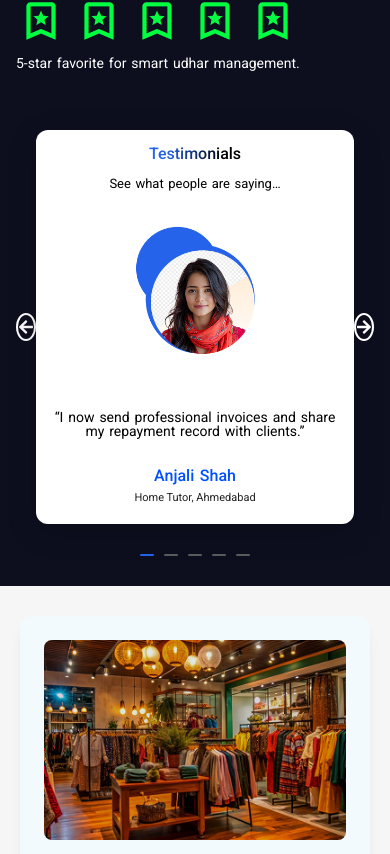
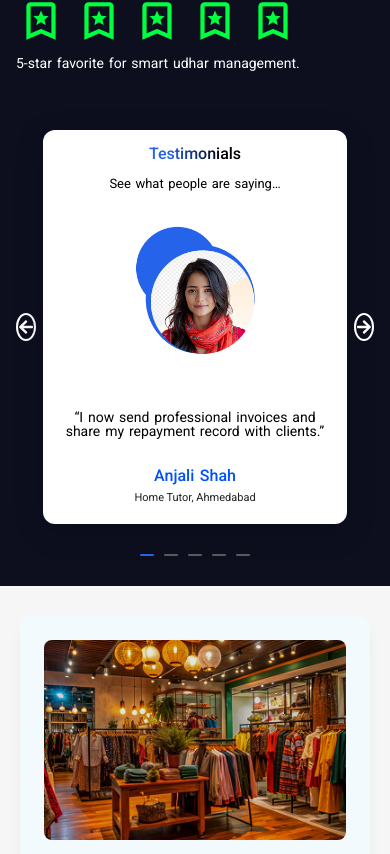
Before and after one commit to PiyushUrode/Smart-udhar, a React (Vite) app: page / in a window 390 px wide. Shown: the part 4470-5324 px from the top of the page. Built offline with nearby package versions, Linux system fonts and the light colour scheme; a web font is replaced by a local one.

Commit message:
first commit2 respons

```diff
--- a/src/Styles/Homepage.css
+++ b/src/Styles/Homepage.css
@@ -1425,6 +1425,7 @@ letter-spacing: 0%;
   display: flex;
   align-items: center;
   justify-content: space-evenly;
+  gap: 20px;
 }
 
 .arrow {
@@ -1586,6 +1587,10 @@ letter-spacing: 0%;
     gap: 30px;
   }
 
+.testimonial-box {
+  gap: 10px;
+}
+
   .testimonial-header h2 {
     font-size: 40px;
   }
@@ -1716,6 +1721,10 @@ letter-spacing: 0%;
   .testimonial-header h2 {
     font-size: 26px;
   }
+
+  .testimonial-box {
+  gap: 7px;
+}
 
   .subtext,
   .impact p,
@@ -1984,14 +1993,15 @@ letter-spacing: 0%;
   .smart-left {
     max-width: 100%;
     margin-bottom: 30px;
-  }
-
-  .smart-left h2 {
+    text-align: left;
+  }
+
+  /* .smart-left h2 {
     font-size: 42px;
-  }
+  } */
 
   .smart-left p {
-    font-size: 16px;
+    font-size: 18px;
     max-width: 100%;
   }
 
@@ -2021,7 +2031,7 @@ letter-spacing: 0%;
   }
 
   .smart-left p {
-    font-size: 15px;
+    font-size: 16px;
   }
 
   .store-btn img {
```
